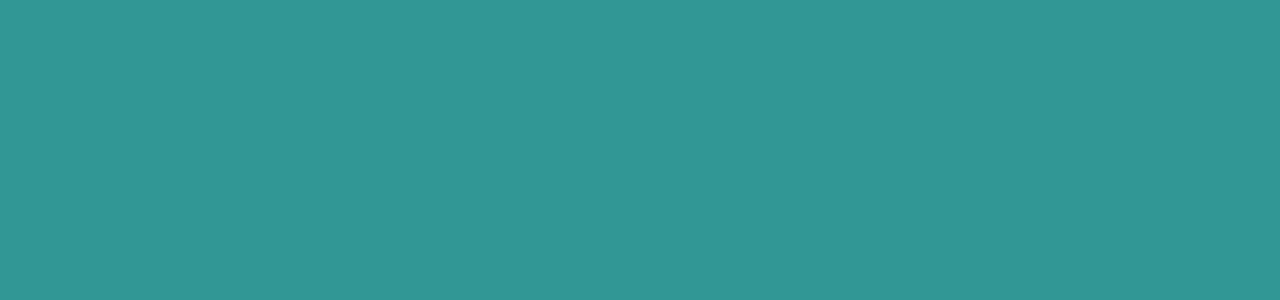
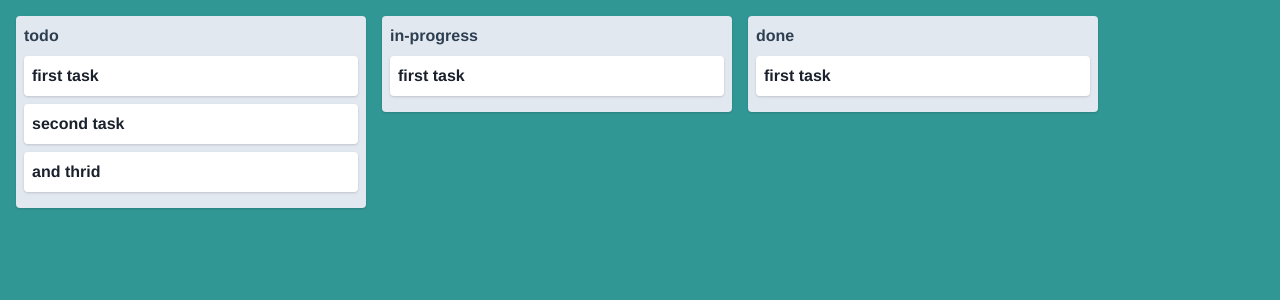
Before and after one commit to bazsup/trello-clone, a Vue app: page / in a window 1280 px wide. Shown: the top 300 px of the page. Built offline with nearby package versions, Linux system fonts and the light colour scheme.

Commit message:
render board board with initial tasks

```diff
--- a/src/views/Board.vue
+++ b/src/views/Board.vue
@@ -1,12 +1,36 @@
 <template>
   <div class="board">
-
+    <div class="flex flex-row items-start">
+      <div
+        class="column"
+        v-for="(column, $columnIndex) of board.columns"
+        :key="$columnIndex"
+      >
+        <div class="flex items-center mb-2 font-bold">
+          {{ column.name }}
+        </div>
+        <div class="list-reset">
+          <div class="task" v-for="task of column.tasks" :key="task.id">
+            <span class="w-full flex-no-shrink font-bold">
+              {{ task.name }}
+            </span>
+            <p
+              v-if="task.description"
+              class="w-full flex-no-shrink mt-1 text-sm"
+            >
+              {{ task.description }}
+            </p>
+          </div>
+        </div>
+      </div>
+    </div>
   </div>
 </template>
+<script>
+import { mapState } from 'vuex'
 
-<script>
 export default {
-
+  computed: mapState(['board'])
 }
 </script>
 
@@ -26,6 +50,6 @@
 
 .task-bg {
   @apply inset-0 absolute;
-  background: rgba(0,0,0,0.5);
+  background: rgba(0, 0, 0, 0.5);
 }
 </style>
```
